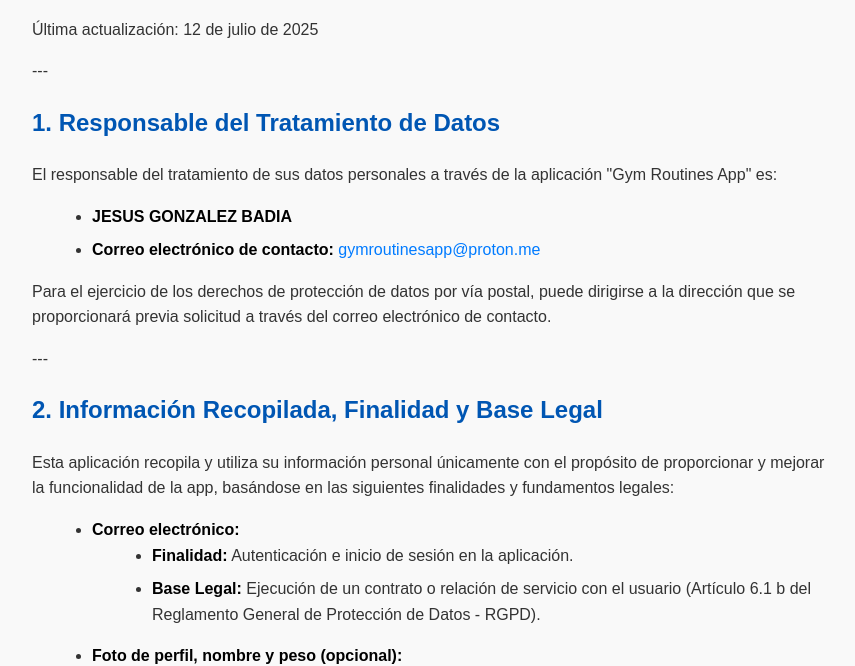
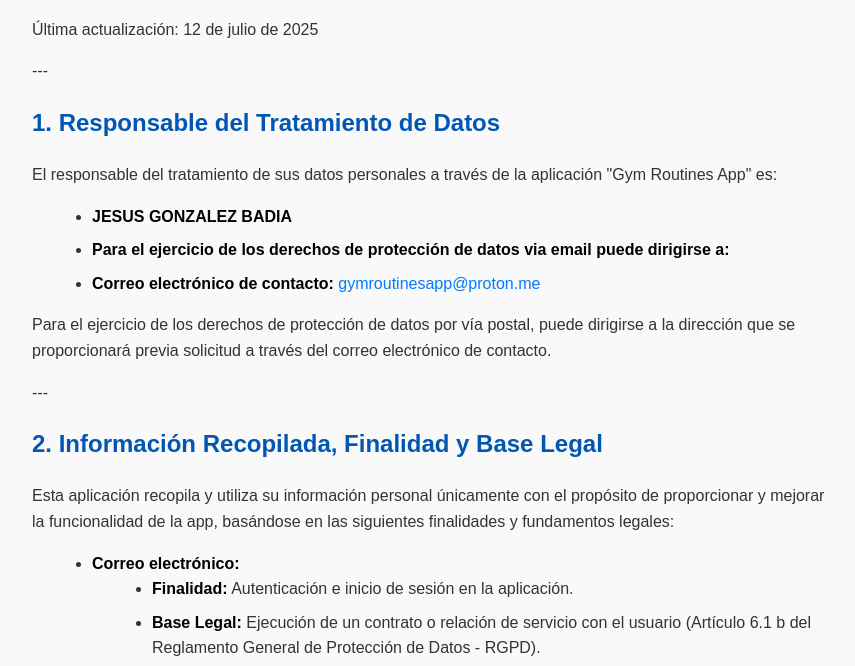
Before and after one commit to elMetal666/gym-routines-privacidad, a plain HTML site: page index.html in a window 1280 px wide. Shown: the part 86-752 px from the top of the page, without its empty margins (208-1063 px from the left). Drawn offline with Linux system fonts and the light colour scheme.

Commit message:
5 Actualizar política de privacidad con requisitos RGPD

```diff
--- a/index.html
+++ b/index.html
@@ -63,6 +63,7 @@
 <p>El responsable del tratamiento de sus datos personales a través de la aplicación "Gym Routines App" es:</p>
 <ul>
     <li><strong>JESUS GONZALEZ BADIA</strong></li>
+	<li><strong>Para el ejercicio de los derechos de protección de datos via email puede dirigirse a:</strong></li>
     <li><strong>Correo electrónico de contacto:</strong> <a href="mailto:gymroutinesapp@proton.me">gymroutinesapp@proton.me</a></li>
 </ul>
 <p>Para el ejercicio de los derechos de protección de datos por vía postal, puede dirigirse a la dirección que se proporcionará previa solicitud a través del correo electrónico de contacto.</p>
```
